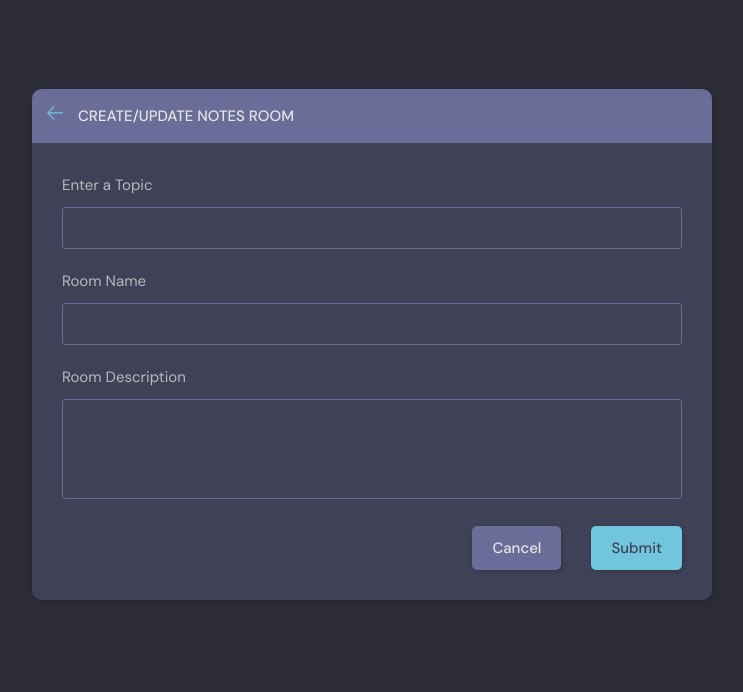
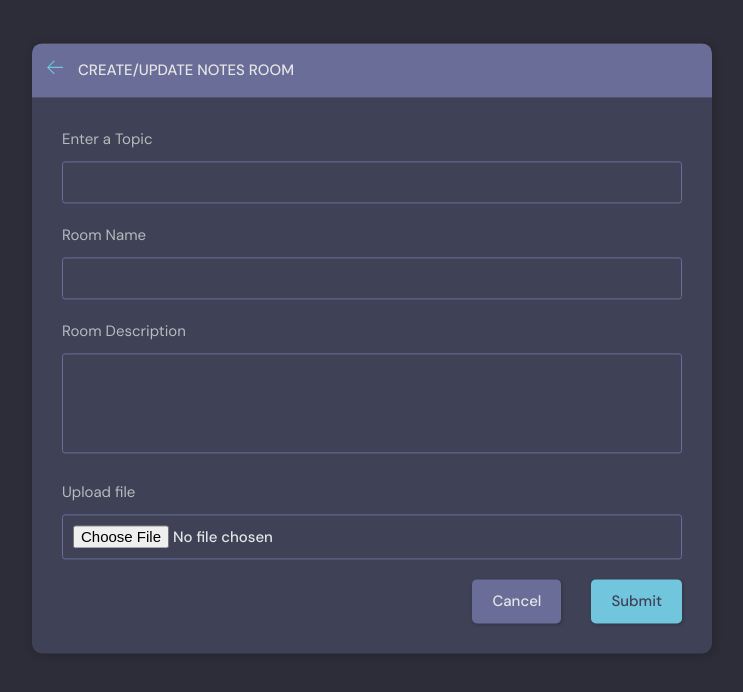
Before and after one commit to Bo1ek/PJF_2_Bolek, a Django app: page /create-room/ in a window 1280 px wide. Shown: the part 76-768 px from the top of the page, without its empty margins (268-1011 px from the left). Run offline with Django 5.2, Linux system fonts and the light colour scheme; a user stored in the database is signed in; data comes from the database, SQL or seed files in the repository; both versions use the stored data as it was after the commit.

Commit message:
Added possibility to upload and download files in rooms

```diff
--- a/Notes/base/models.py
+++ b/Notes/base/models.py
@@ -1,3 +1,5 @@
+import base64
+
 from django.db import models
 from django.contrib.auth.models import User
 
@@ -17,6 +19,8 @@ class Room(models.Model):
     participants = models.ManyToManyField(User, related_name='participants', blank=True)
     updated = models.DateTimeField(auto_now=True)
     created = models.DateTimeField(auto_now_add=True)
+    file = models.FileField(upload_to='./uploaded_files')
+
 
     class Meta:
         ordering = ['-updated', 'created']
@@ -30,8 +34,10 @@ class Message(models.Model):
     body = models.TextField()
     updated = models.DateTimeField(auto_now=True)
     created = models.DateTimeField(auto_now_add=True)
+
     class Meta:
         ordering = ['-updated', 'created']
 
+
     def __str__(self):
         return self.body[0:50]
--- a/Notes/base/templates/base/room.html
+++ b/Notes/base/templates/base/room.html
@@ -92,6 +92,12 @@
                 <pre>{{room.description}}</pre>
               </div>
               <span class="room__topics">{{room.topic}}</span>
+              <form id="download" name="download" action="{% url 'room' room.id%}" method="GET">
+                <input type='hidden' name='filename' value={{ filename }}>
+
+                <button type="submit">Download attachment</button>
+              </form>
+
             </div>
             <div class="room__conversation">
               <div class="threads scroll">
--- a/Notes/base/templates/base/room_form.html
+++ b/Notes/base/templates/base/room_form.html
@@ -19,7 +19,7 @@
           </div>
         </div>
         <div class="layout__body">
-          <form class="form" action="" method="POST">
+          <form class="post-form" action="" enctype="multipart/form-data" method="POST">
             {% csrf_token %}
             <div class="form__group">
               <label for="room_topic">Enter a Topic</label>
@@ -45,6 +45,11 @@
               <label for="room_description">Room Description</label>
               {{form.description}}
             </div>
+
+            <div class="form__group">
+              <label for="file_upload">Upload file</label>
+              <input type="file" id="uploaded_file" name="uploaded_file">
+            </div>
 <!--
             <div class="form__group">
               <label for="room_topic">Topic</label>
--- a/Notes/base/views.py
+++ b/Notes/base/views.py
@@ -1,5 +1,7 @@
+import os
+
 from django.shortcuts import render, redirect
-from django.http import HttpResponse
+from django.http import FileResponse, HttpResponse
 from django.contrib.auth.models import User
 from django.contrib.auth.decorators import login_required
 from django.contrib.auth import authenticate, login, logout
@@ -87,7 +89,16 @@ def room(request, pk):
         room.participants.add(request.user)
         return redirect('room', pk=room.id)
 
-    context = {'room': room,'room_messages': room_messages, 'participants': participants}
+    file_name = request.GET.get('filename', '')
+    if file_name:
+        file_path = os.path.join('uploaded_files', file_name)
+        with open(file_path, 'rb') as fh:
+            response = HttpResponse(fh.read(), content_type="text/plain")
+            response['Content-Disposition'] = 'attachment; filename=' + os.path.basename(file_path)
+            return response
+
+
+    context = {'room': room,'room_messages': room_messages, 'participants': participants, 'filename': room.file.name.split('/')[1]}
     return render(request, 'base/room.html',context)
 
 def userProfile(request,pk):
@@ -108,11 +119,15 @@ def createRoom(request):
         topic_name = request.POST.get('topic')
         topic, created = Topic.objects.get_or_create(name=topic_name)
 
+        if request.FILES:
+            uploaded_file = request.FILES.get('uploaded_file')
+
         Room.objects.create(
             host = request.user,
             topic = topic,
             name = request.POST.get('name'),
             description = request.POST.get('description'),
+            file = uploaded_file
         )
         return redirect('home')
 
--- /dev/null
+++ b/Notes/uploaded_files/test.txt
@@ -0,0 +1 @@
+abasdasdsads
--- /dev/null
+++ b/Notes/uploaded_files/test_xkIs4Z9.txt
@@ -0,0 +1 @@
+abasdasdsads
```
Also changed, not shown: Notes/base/templates/base/activity_component.html (indentation only), Notes/base/templates/base/feed_component.html (line endings or trailing spaces), Notes/db.sqlite3, Notes/templates/navbar.html (line endings or trailing spaces).
